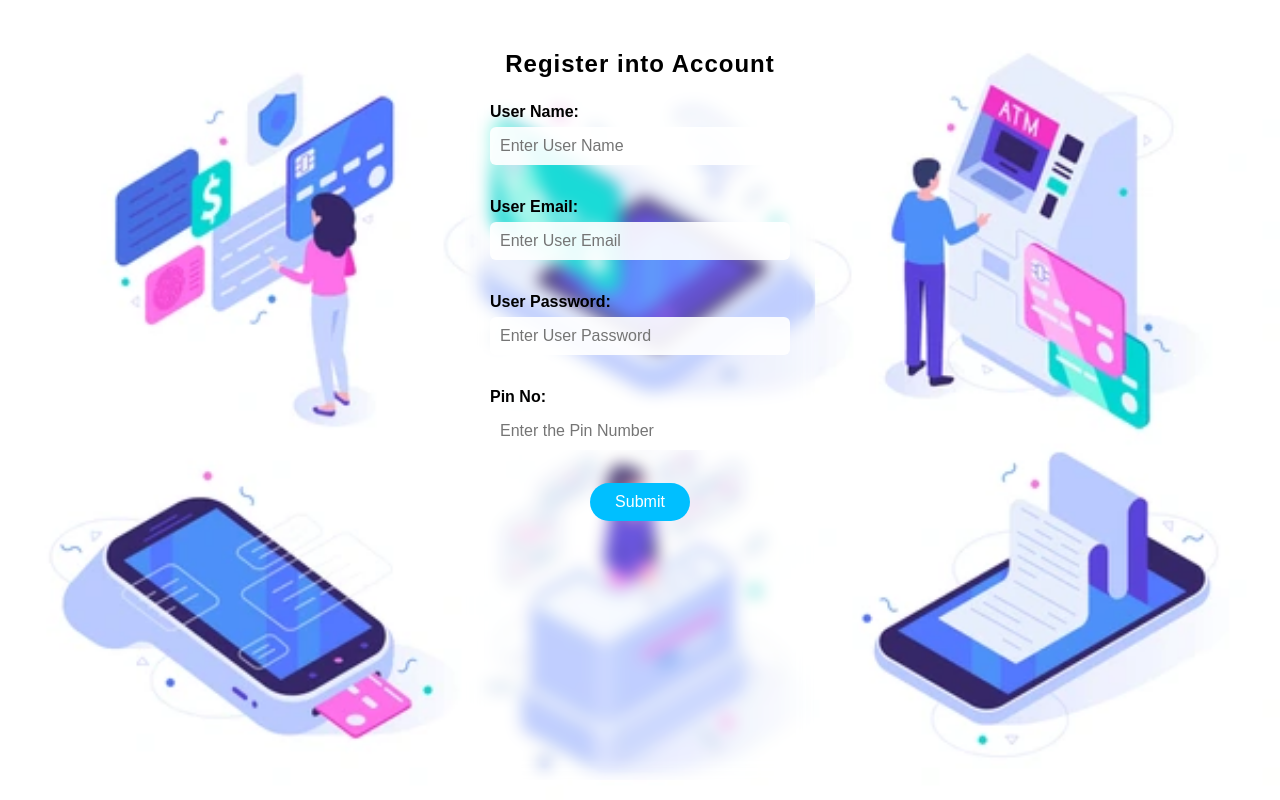
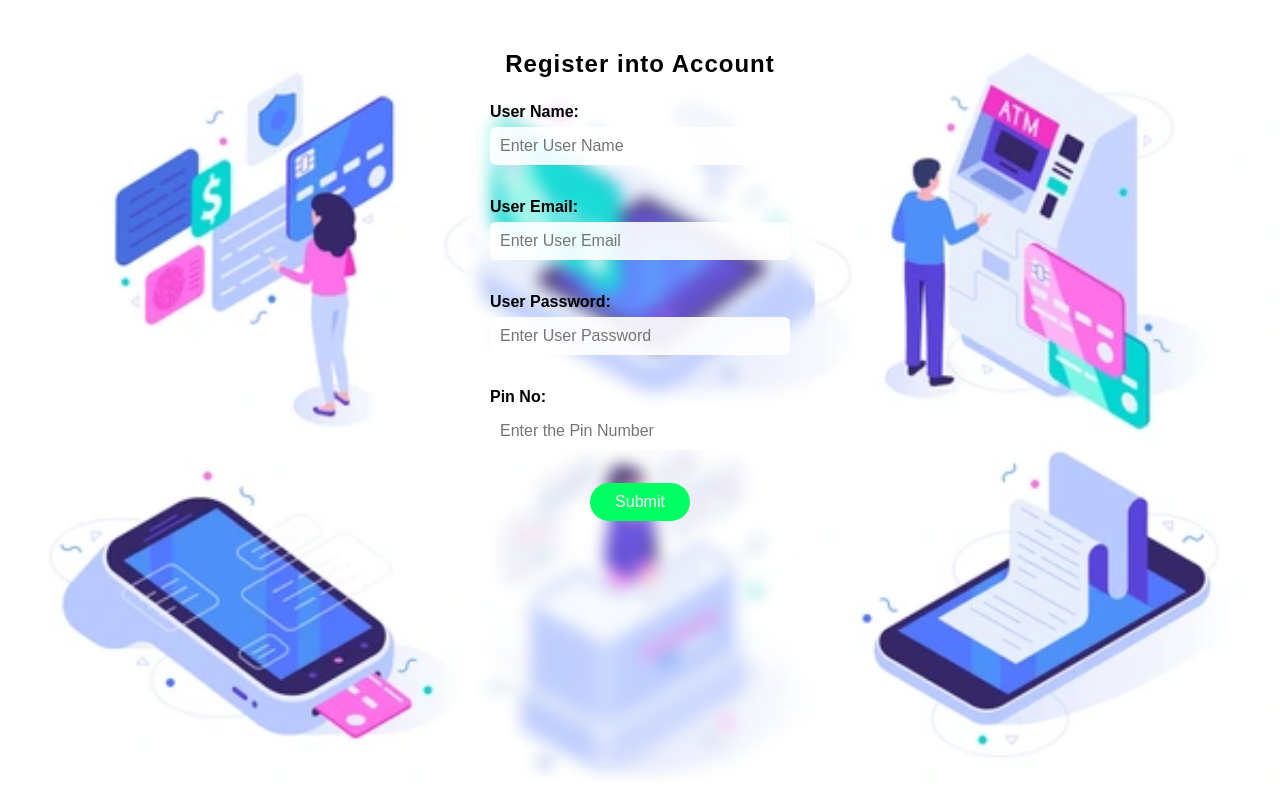
Before and after one commit to Irfanshaikislam/ATM_WEBAPP, a Flask app: page /register in a window 1280 px wide. Run offline with Flask 3, Linux system fonts and the light colour scheme.

Commit message:
changes in app files,static folder

```diff
--- a/app.py
+++ b/app.py
@@ -109,7 +109,7 @@ def mini_statements():
         print(deposit_statements)
         withdraw_statements=statements[username]['withdraw']
         print(withdraw_statements)
-        return render_template('statement.html')
+        return render_template('statement.html',deposit_statements=deposit_statements,withdraw_statements=withdraw_statements)
     else:
         return redirect(url_for('Login'))
 app.run(use_reloader=True,debug=True)
--- a/static/css/amount.css
+++ b/static/css/amount.css
@@ -10,7 +10,7 @@ body {
     justify-content: center;
     align-items: center;
     background: linear-gradient(135deg, #1e3c72, #2a5298);
-    background-image: url(../static/assets/deposit.jpg);
+    background-image: url(../assets/deposit.jpg);
     background-repeat: no-repeat;
     background-size: cover;
 }
@@ -58,7 +58,7 @@ body {
     font-weight: 600;
     border-radius: 8px;
     border: none;
-    background-color: #00bfff;
+    background-color: #11ff00;
     color: white;
     cursor: pointer;
     transition: all 0.3s ease;
--- a/static/css/balance.css
+++ b/static/css/balance.css
@@ -6,7 +6,9 @@
     font-family: "Poppins", sans-serif;
 }
 body {
-    background-image: linear-gradient( 90.5deg,  rgba(112,181,176,1) 1.9%, rgba(220,244,241,1) 87.7% );
+    background-image:url(../assets/deposit.jpg);
+    background-repeat: no-repeat;
+    background-size: cover;
     height: 100vh;
     display: flex;
     justify-content: center;
--- a/static/css/home.css
+++ b/static/css/home.css
@@ -5,7 +5,7 @@
     font-family: "Poppins", sans-serif;
 }
 html{
-    background-image: url(../static/assets/blog-image.png);
+    background-image: url(../assets/dashboard.png);
     background-repeat: no-repeat;
     background-size: cover;
 }
--- a/static/css/login.css
+++ b/static/css/login.css
@@ -12,7 +12,7 @@ body {
     align-items: center;
     background: linear-gradient(135deg, #1e3c72, #2a5298);
     color: #fff;
-    background-image: url(../static/assets/login.webp);
+    background-image: url(../assets/login.webp);
     background-repeat: no-repeat;
     background-size:cover;
 }
@@ -71,7 +71,7 @@ body {
 }
 
 .button-container button {
-    background-color: #00bfff;
+    background-color: #1eff00;
     color: white;
     border: none;
     padding: 10px 25px;
--- a/static/css/register.css
+++ b/static/css/register.css
@@ -10,7 +10,7 @@ body {
     justify-content: center;
     align-items: center;
     background: linear-gradient(135deg, #1e3c72, #2a5298);
-    background-image: url(../static/assets/register.webp);
+    background-image: url(../assets/register.webp);
     background-repeat: no-repeat;
     background-size:cover;
 }
@@ -62,7 +62,7 @@ body {
     align-items: center;
 }
 .button-container button {
-    background-color: #00bfff;
+    background-color: #00ff62;
     color: white;
     border: none;
     padding: 10px 25px;
--- a/templates/home.html
+++ b/templates/home.html
@@ -14,7 +14,7 @@
           <li><a href="{{url_for('balance')}}">Balance</a></li>
           <li><a href="{{url_for('deposit')}}">Deposit</a></li>
           <li><a href="{{url_for('withdraw')}}">Withdrawal</a></li>
-          <li><a href="./08_statement.html">Mini-Statement</a></li>
+          <li><a href="{{url_for('mini_statements')}}">Mini-Statement</a></li>
           <li><a href="">Logout</a></li>
           <li><a href="">Delete Account</a></li>
         </ul>
```
Also changed, not shown: templates/statement.html (+8 -12 lines), static/assets/dashboard.png (renamed from static/assets/blog-image.png).
